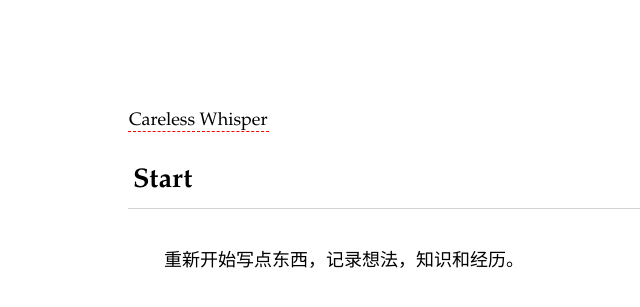
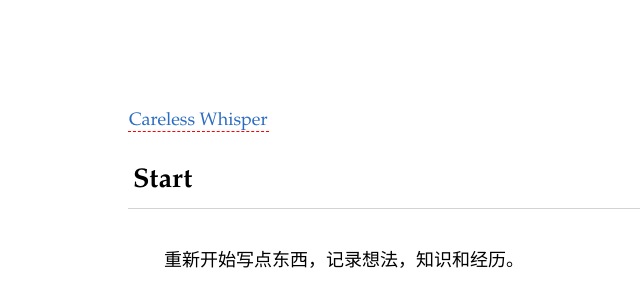
Before and after one commit to doskoi/log, a Jekyll site: the page built from _posts/2013-10-30-start.md, in a window 1280 px wide. Shown: the top 307 px of the page, without its empty margins (192-832 px from the left). Built offline with Jekyll 4.4.1, drawn with Linux system fonts in a browser that asks for light colours.

Commit message:
Update master.css

```diff
--- a/assets/master.css
+++ b/assets/master.css
@@ -77,7 +77,7 @@ a {
     text-decoration: none;
     border-bottom: 1px dashed Red;
     padding: 1px;
-    color: black;
+    color: #2b6cc2;
 }
 
 
```
